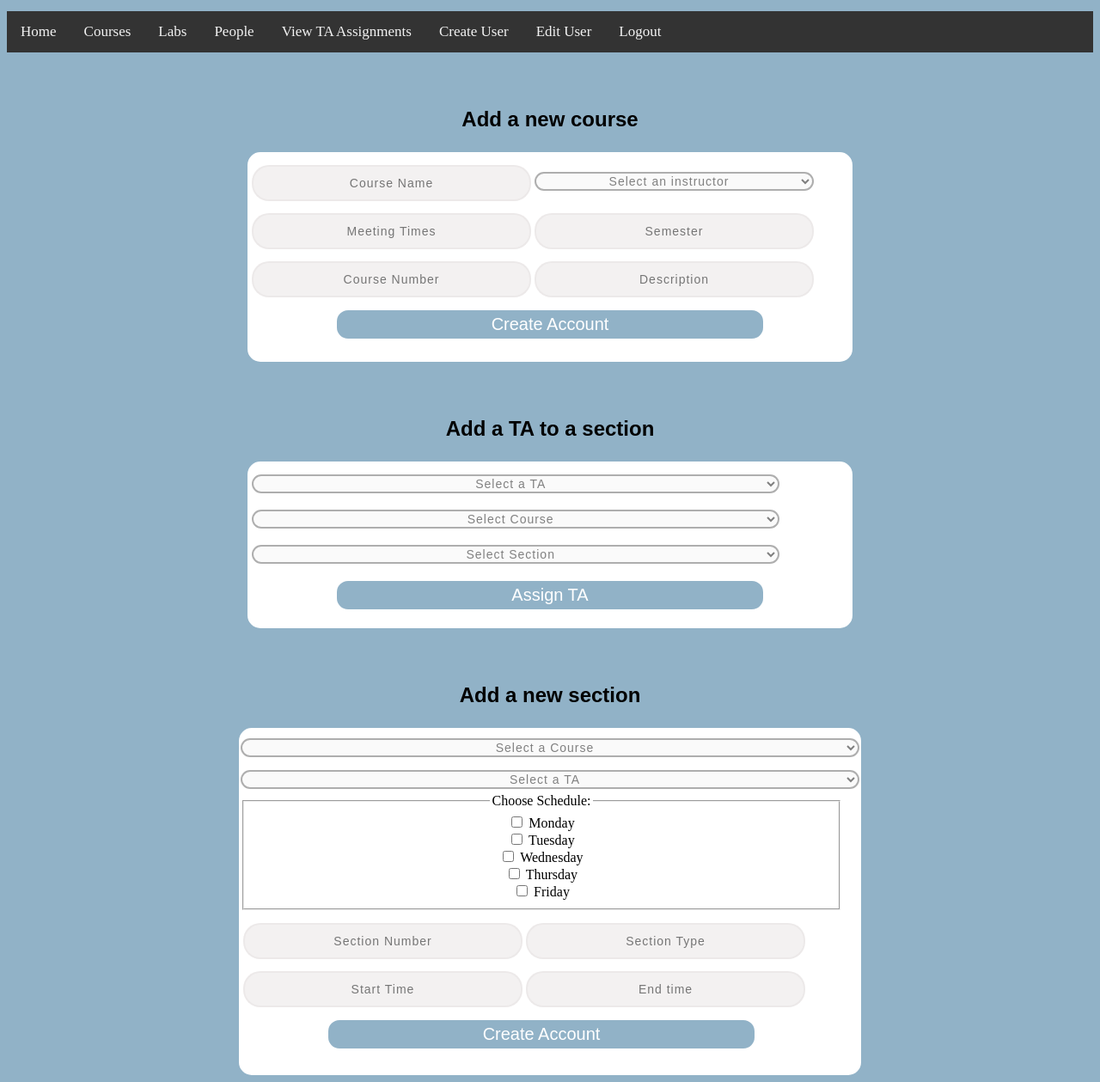
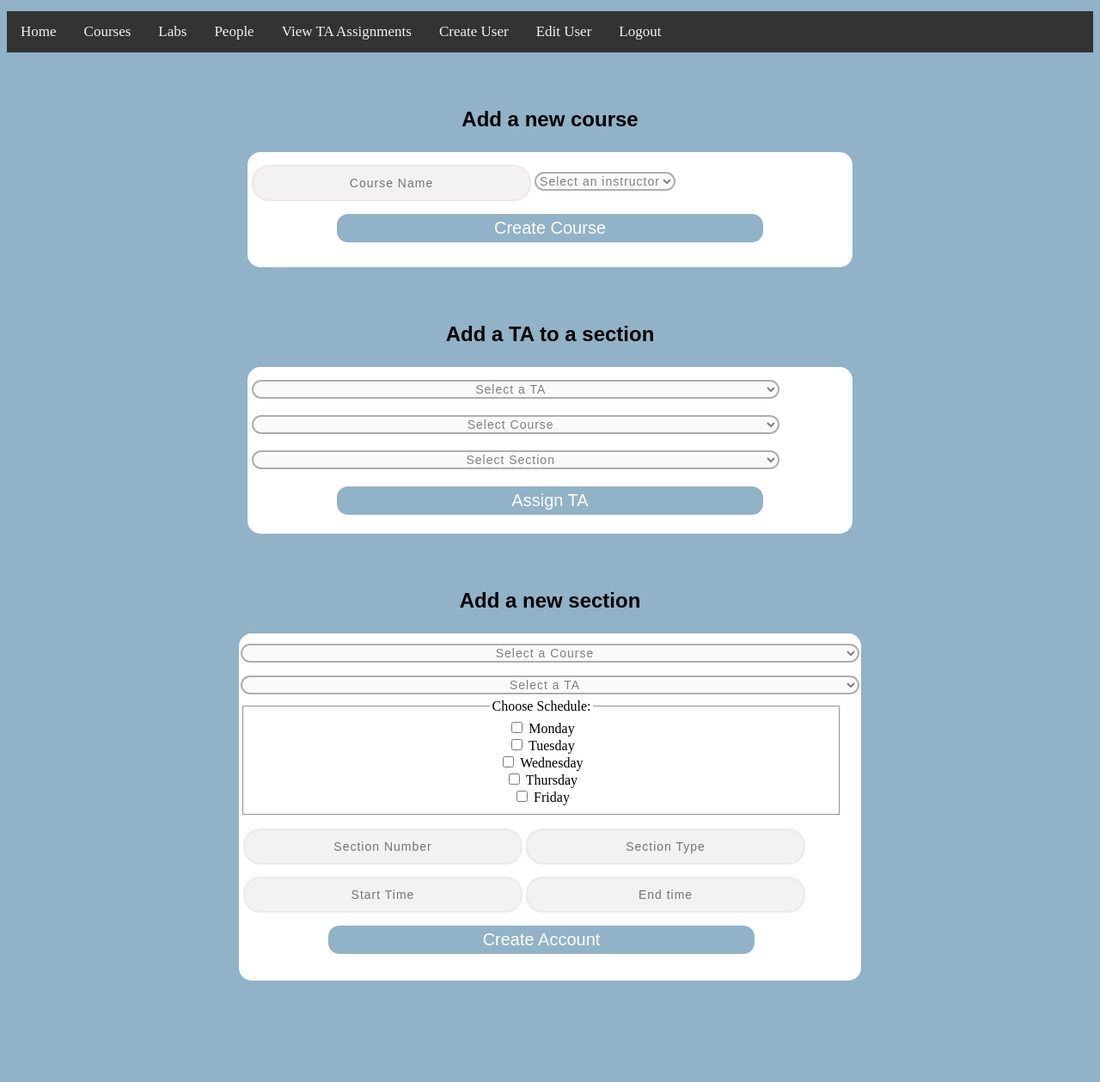
Before and after one commit to NathanHuang86/TAScheduler, a Django app: template templates/courses.html in a window 1280 px wide. Shown: the part 154-1413 px from the top of the page at 86% size. After the commit the page ends 1295 px from the top, so only its background shows below. Run offline with Django 4.2, Linux system fonts and the light colour scheme; the template is opened without the code that fills it: values that come from a table or form of the project are taken from there, others are empty; data comes from the database, SQL or seed files in the repository; both versions use the stored data as it was after the commit.

Commit message:
made some changes

```diff
--- a/BackendWork/models.py
+++ b/BackendWork/models.py
@@ -19,9 +19,13 @@
     def getName(self):
         return self.name
 
+
 class ClassList(models.Model):
     name = models.CharField(max_length=20)
     owner = models.ForeignKey(MyUser, on_delete=models.CASCADE, blank=True, null=True)
+
+    def __str__(self):
+        return self.name
 
 
 class Section(models.Model):
--- a/TAScheduler/static/css/courses.css
+++ b/TAScheduler/static/css/courses.css
@@ -12,7 +12,7 @@
 
 .newCourseContainer {
     width: 700px;
-    height: 240px;
+    height: 130px;
     flex-direction: row;
     justify-content: center;
     align-items: center;
@@ -52,6 +52,20 @@
     align-content: center;
     margin-right: 20px;
 }
+.textbox{
+    margin-top: 10px;
+    width: auto;
+    font-size: 14px;
+    letter-spacing: 1px;
+    padding: 11px 70px;
+    border-radius: 20px;
+    outline-color: rgba(0, 0, 0, 0.1);
+    box-sizing: border-box;
+    text-align: center;
+    border: 2px solid #e1dede69;
+    background: #e1dede69;
+    color: grey;
+}
 
 .course-textbox {
     margin-top: 10px;
@@ -88,7 +102,9 @@
     margin-left: 70px;
 }
 
-.dropdownMenu {
+
+.dropdownMenu{
+    align-content: center;
     width: 100%;
     font-size: 14px;
     letter-spacing: 1px;
--- a/TAScheduler/urls.py
+++ b/TAScheduler/urls.py
@@ -22,4 +22,5 @@
     path("", Login.as_view()),
     path("createAccount/", CreateAccount.as_view()),
     path("courses/", Courses.as_view())
+
 ]
--- a/templates/courses.html
+++ b/templates/courses.html
@@ -17,7 +17,7 @@
         <li><a>Labs</a></li>
         <li><a>People</a></li>
         <li><a>View TA Assignments</a></li>
-        <li><a>Create User</a></li>
+        <li><a href="../createAccount/">Create User</a></li>
         <li><a>Edit User</a></li>
         <li><a>Logout</a></li>
     </div>
@@ -30,7 +30,8 @@
     <div class="newCourseContainer">
         <table>
             <tr>
-                <td><input name="name" class="course-textbox" placeholder="Course Name"></td>
+                <td><input name="name" class="textbox" placeholder="Course Name"></td>
+
                 <td>
                     <select class="dropdownMenu" name="userSelect">
                         <option value="" disabled selected>Select an instructor</option>
@@ -40,19 +41,11 @@
                     </select>
                 </td>
             </tr>
-            <tr>
-                <td><input class="course-textbox" placeholder="Meeting Times"></td>
-                <td><input class="course-textbox" placeholder="Semester"></td>
-            </tr>
-            <tr>
-                <td><input class="course-textbox" placeholder="Course Number">
-                </td>
-                <td><input class="course-textbox" placeholder="Description">
-            </tr>
+
         </table>
 
         <div class="submit-button">
-            <button type="submit">Create Account</button>
+            <button type="submit">Create Course</button>
         </div>
     </div>
     <p class="header">Add a TA to a section</p>
@@ -60,21 +53,21 @@
         <table>
             <tr>
                 <td>
-                    <select required class="dropdownMenuCourse">
+                    <select name="taSelection" class="dropdownMenuCourse">
                         <option value="" disabled selected>Select a TA</option>
                     </select>
                 </td>
             </tr>
             <tr>
                 <td>
-                    <select required class="dropdownMenuCourse">
+                    <select name="courseSelection" class="dropdownMenuCourse">
                         <option value="" disabled selected>Select Course</option>
                     </select>
                 </td>
             </tr>
             <tr>
                 <td>
-                    <select required class="dropdownMenuCourse">
+                    <select name="sectionSelection" class="dropdownMenuCourse">
                         <option value="" disabled selected>Select Section</option>
                     </select>
                 </td>
@@ -95,7 +88,7 @@
         <table>
             <tr>
 
-                <select class="dropdownMenu" name="userSelect">
+                <select class="dropdownMenu" name="courseForSection">
                     <option value="" disabled selected>Select a Course</option>
                     {% for entry in instructors %}
                         <option value= {{ entry.name }}>{{ entry.name }}</option>
@@ -110,13 +103,13 @@
                 </select>
             </tr>
             <tr>
-                <td><input class="course-textbox" placeholder="Section Number"></td>
-                <td><input class="course-textbox" placeholder="Section Type"></td>
+                <td><input name="sectionNumber" class="course-textbox" placeholder="Section Number"></td>
+                <td><input name="sectionType" class="course-textbox" placeholder="Section Type"></td>
             </tr>
             <tr>
-                <td><input class="course-textbox" placeholder="Start Time">
+                <td><input name="startTime" class="course-textbox" placeholder="Start Time">
                 </td>
-                <td><input class="course-textbox" placeholder="End time">
+                <td><input name="endTime" class="course-textbox" placeholder="End time">
             </tr>
             <div class="chooseScheduleContainer">
                 <fieldset>
```
Also changed, not shown: BackendWork/views.py (+14 -4 lines), templates/createAccount.html (+4 -4 lines), db.sqlite3.
